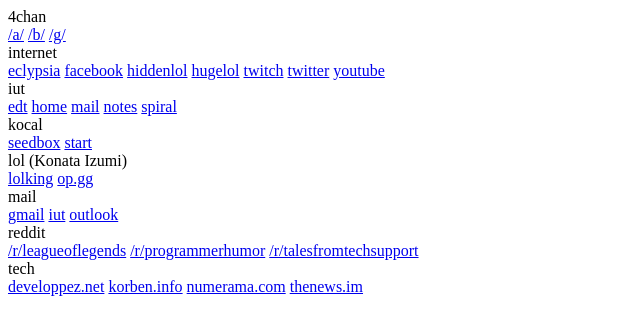
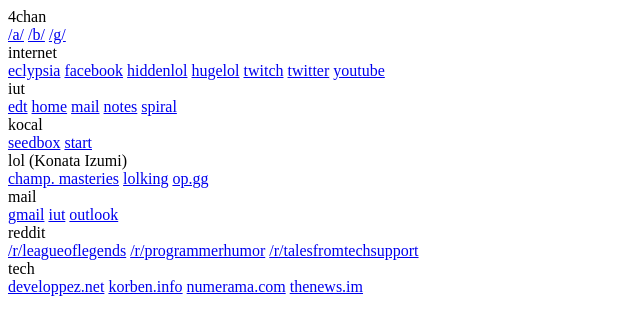
Before and after one commit to Kocal/start.kocal.fr, a PHP site: page / in a window 1280 px wide. Shown: the top 335 px of the page, without its empty margins (0-640 px from the left). Run offline with PHP 8.4, Linux system fonts and the light colour scheme; some libraries are stand-ins or nearby versions.

Commit message:
LoL: add champion masteries points

```diff
--- a/src/index.php
+++ b/src/index.php
@@ -45,7 +45,8 @@
 
         'lol (Konata Izumi)' => [
             'op.gg' => 'http://euw.op.gg/summoner/userName=Konata+Izumi',
-            'lolking' => 'http://www.lolking.net/summoner/euw/30827817'
+            'lolking' => 'http://www.lolking.net/summoner/euw/30827817',
+            'champ. masteries' => 'http://championmasterylookup.derpthemeus.com/summoner/?summoner=Konata%20Izumi&region=EUW'
         ],
 
         'kocal' => [
```
